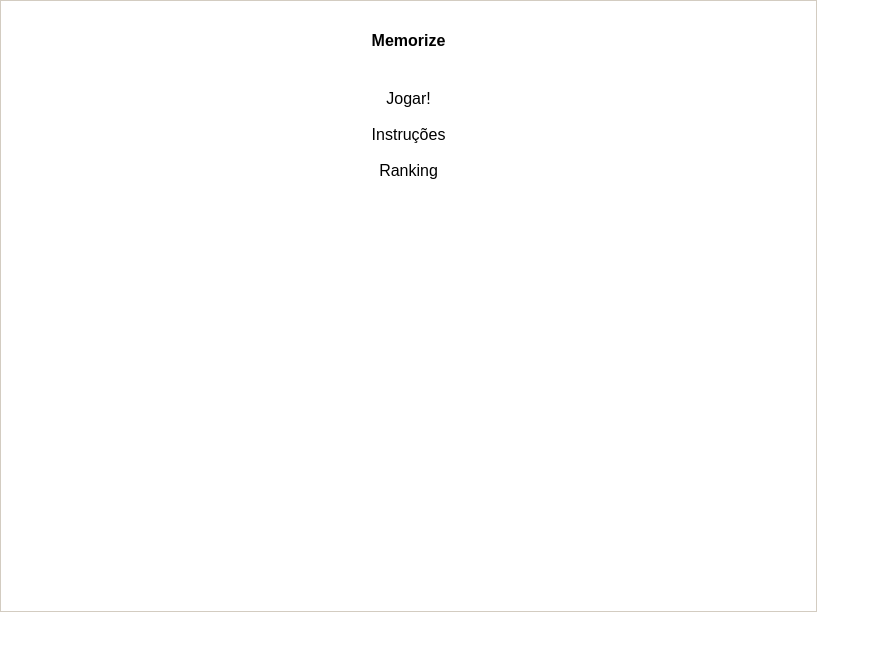
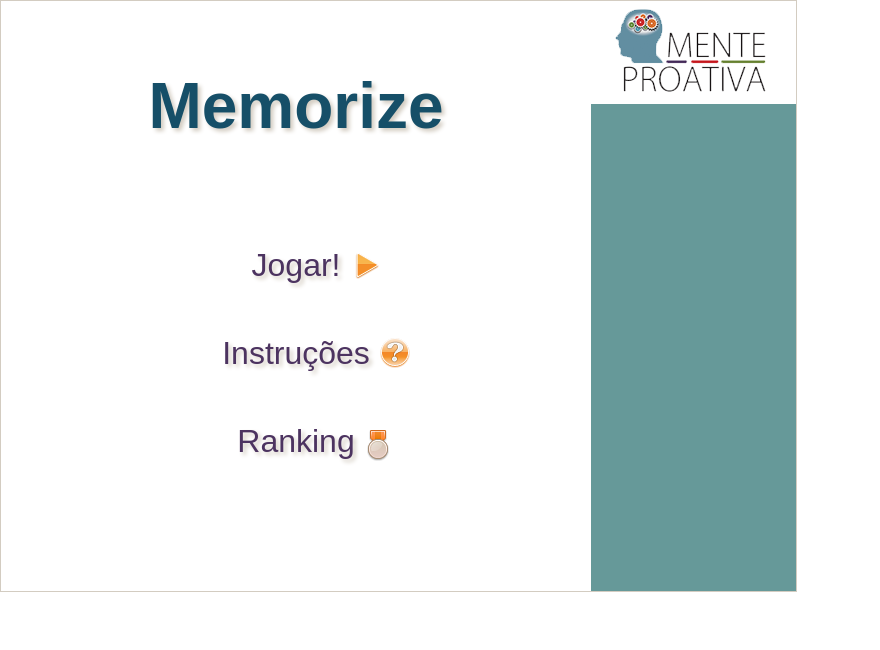
Before and after one commit to crisstanza/memorize, a plain HTML site: page memorize.html in a window 1280 px wide. Shown: the whole page, without its empty margins (0-880 px from the left). Drawn offline with Linux system fonts and the light colour scheme; no server answers; a web font is replaced by a local one.

Commit message:
Update GH-Pages.

```diff
--- a/css/css.css
+++ b/css/css.css
@@ -1,13 +1,31 @@
+@import url(../fonts/Droid-Sans_400-700.css);
+
 body, html {
 	margin: 0;
 	padding: 0;
 }
+
+body {
+	border: 1px solid #d3ccc1;
+	width: 795px;
+	min-height: 590px;
+}
+
 a {
 	text-decoration: none;
 }
 
-h3, h4, div {
-	font-family: Arial, Verdana;
+h1, div, span, td {
+	font-family: 'Droid Sans', sans-serif;
+	color: #4c3360;
+}
+
+h1 {
+	font-size: 4em;
+	font-weight: bold;
+	text-shadow: 3px 3px 4px #d3ccc1;
+	color: #164F68;
+	padding: 25px;
 }
 
 table#main-table {
@@ -43,12 +61,42 @@ table#main-table td.ClickCerto {
 	display: none;
 }
 
+div.Bt {
+	text-shadow: 3px 3px 4px #d3ccc1;
+	font-size: 2em;
+	height: 70px;
+	margin: auto;
+	background-repeat: no-repeat;
+	background-position: right;
+}
+
 div.Bt, .Clicavel {
 	cursor: pointer;
 }
 
 div.Bt:hover {
-	text-decoration: underline;
+	color: gray;
+}
+
+div.Bt#tela-inicial-bt-jogar {
+	background-image: url(../img/play.png);
+	background-position-y: 2px;
+	width: 170px;
+}
+
+div.Bt#tela-inicial-bt-jogar:hover {
+}
+
+div.Bt#tela-inicial-bt-instrucoes {
+	background-image: url(../img/instrucoes.png);
+	background-position-y: 2px;
+	width: 230px;
+}
+
+div.Bt#tela-inicial-bt-ranking {
+	background-image: url(../img/ranking.png);
+	background-position-y: 6px;
+	width: 195px;
 }
 
 .Clicavel:hover, a:hover {
@@ -56,11 +104,21 @@ div.Bt:hover {
 }
 
 div.Tela {
-	border: 1px solid #d3ccc1;
-	width: 795px;
-	min-height: 590px;
+	float: left;
 	text-align: center;
-	padding: 10px;
+	width: 590px;
+	/* border: 1px dotted #d3ccc1; */
+}
+
+div.SideBar {
+	float: left;
+	text-align: left;
+}
+
+div.SideBarBG {
+	background-color: #669999;
+	min-height: 487px;
+	width: 205px;
 }
 
 div.HandClick {
--- a/memorize.html
+++ b/memorize.html
@@ -10,7 +10,8 @@
 	</head>
 	<body>
 		<div id="tela-inicial" class="Tela Show">
-			<h4>Memorize</h4>
+			<h1>Memorize</h1>
+			<br />
 			<br />
 			<div id="tela-inicial-bt-jogar" class="Bt">Jogar!</div>
 			<br />
@@ -56,5 +57,11 @@
 			<br />
 			<div id="tela-ranking-bt-voltar" class="Bt">voltar</div>
 		</div>
+		<div class="SideBar">
+			<img src="./img/mente-proativa.png" width="196" height="99" />
+			<div class="SideBarBG">
+
+			<div>
+		</div>
 	</body>
 </html>
```
Also changed, not shown: index.html (+1 -1 lines), img/instrucoes-active.png (added), img/instrucoes-hover.png (added), img/instrucoes.png (added), img/play-active.png (added), img/play-hover.png (added), img/ranking-active.png (added), img/ranking-hover.png (added), img/replay-active.png (added), img/replay-hover.png (added), img/review-active.png (added), img/review-hover.png (added).
